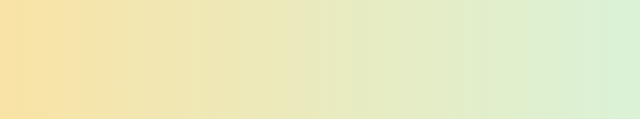
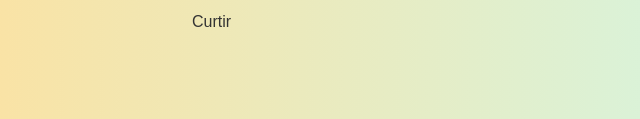
Before and after one commit to ltatianeffigueiredo/Fluency-future, a plain HTML site: page index.html in a window 1280 px wide. Shown: the part 678-797 px from the top of the page, 123-763 px from the left. Drawn offline with Linux system fonts and the light colour scheme.

Commit message:
Teste de botão de like adicionado ao index.html

```diff
--- a/index.html
+++ b/index.html
@@ -34,6 +34,9 @@
                 <li><a href="https://wa.me/351913729510"><span class="emoji">&#9989;</span><span class="links__item">WhatsApp</span></a></li>
             </ul>
         </div>
+
+        <!--Teste de botão de like-->
+        <div class="like-button" role="button" aria-label="Curtir este conteúdo">Curtir</div>
     </div>
 </body>
 </html>
```
